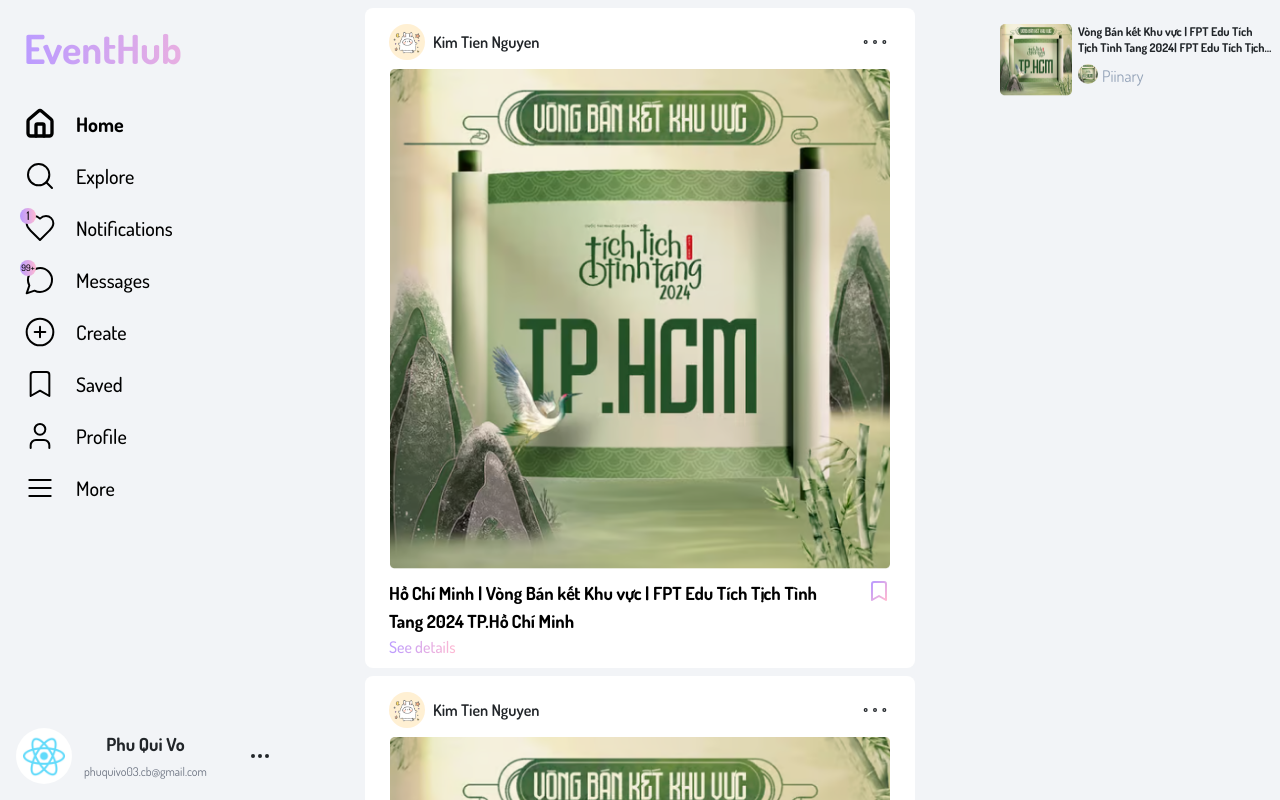
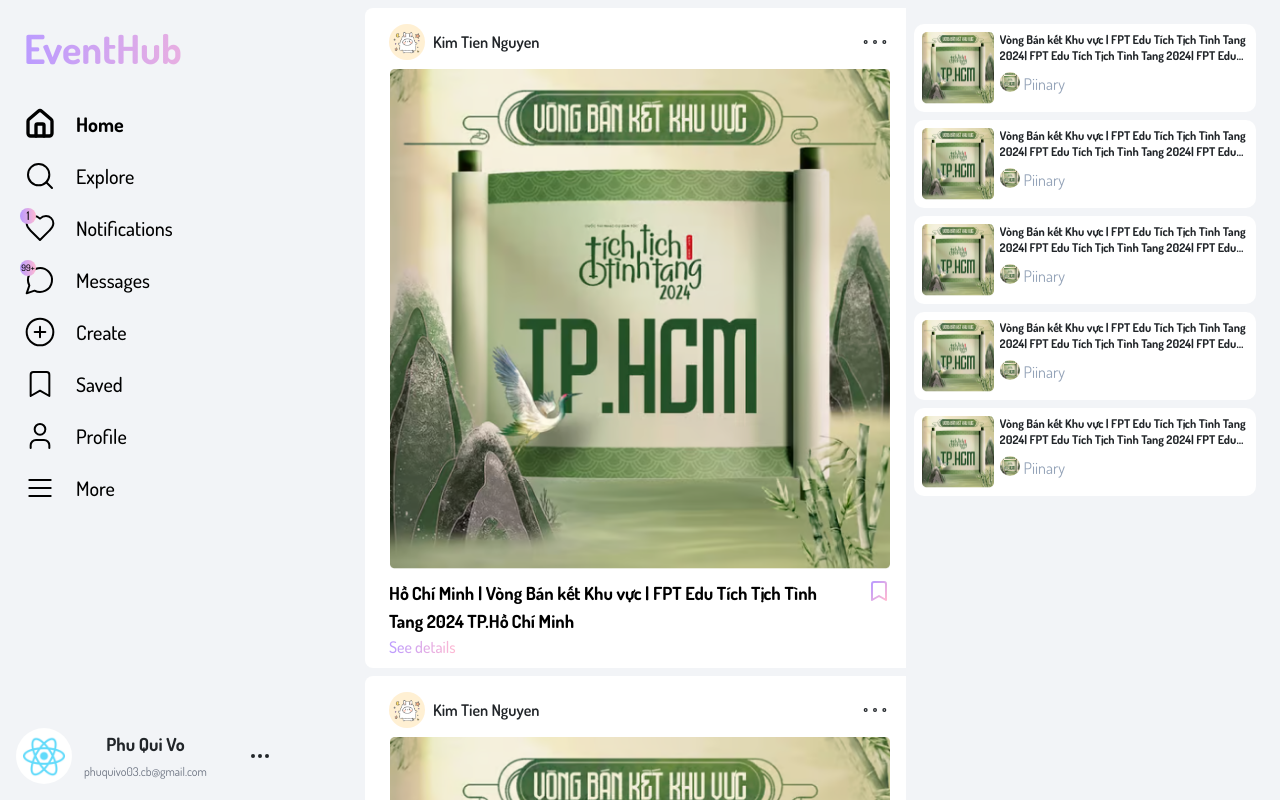
Before and after one commit to Piinary/EventHub, a React (Vite) app: page / in a window 1280 px wide. Shown: the top 800 px of the page. Built offline with nearby package versions, Linux system fonts and the light colour scheme.

Commit message:
update suggest sidebar

```diff
--- a/src/components/SuggestTag/index.tsx
+++ b/src/components/SuggestTag/index.tsx
@@ -5,7 +5,7 @@
 function SuggestTag(props: Props) {
 
     return (
-    <div className='flex align-center'>
+    <div className='flex align-center bg-white w-full p-2 rounded-[10px]' >
         <img className='w-[72px] h-[72px]' src={props.data.img||DefaultErrorImage} alt="loading" />
         <div className='ml-[6px] flex-1 w-[100%]'>
             <div className='min-h-10'><span className='text-xs font-bold text-left line-clamp-2'>{props.data.title||`Vòng Bán kết Khu vực | FPT Edu Tích Tịch Tình Tang 2024| FPT Edu Tích Tịch Tình Tang 2024| FPT Edu Tích Tịch Tình Tang 2024`} </span></div>
--- a/src/layouts/components/SideBar/index.tsx
+++ b/src/layouts/components/SideBar/index.tsx
@@ -6,7 +6,7 @@
 }
 function SideBar(props: Props) {
   return (
-    <div className={`h-screen w-72 float  ${ props.position=='right'? 'right-0' : 'left-0'} ${props.fixed && 'fixed'}` } >
+    <div className={`h-screen  float  ${ props.position=='right'? 'right-0 mr-4 w-[28vw]' : 'left-0 w-72'} ${props.fixed && 'fixed'}` } >
       <nav className="h-full flex flex-col bg-[var(--neutral)] pt-4">
         {/* <div className="flex justify-between items-center pl-5">
             <img src="src\assets\logo.png" alt="logo" className="w-50" />
--- a/src/pages/Home/index.tsx
+++ b/src/pages/Home/index.tsx
@@ -55,10 +55,12 @@
           />
         ))}</div>
           <SideBar position="right" fixed >
-            <SuggestTag data={{
-              img: '',
-              title: ''
-            }} />
+            <div className="flex flex-col gap-2">{[0,0,0,0,0].map((item, index) => {
+              return <SuggestTag key={index} data={{
+                img: '',
+                title: ''
+              }} />
+            })}</div>
           </SideBar></div>
 
     </DefaultLayout>
```
